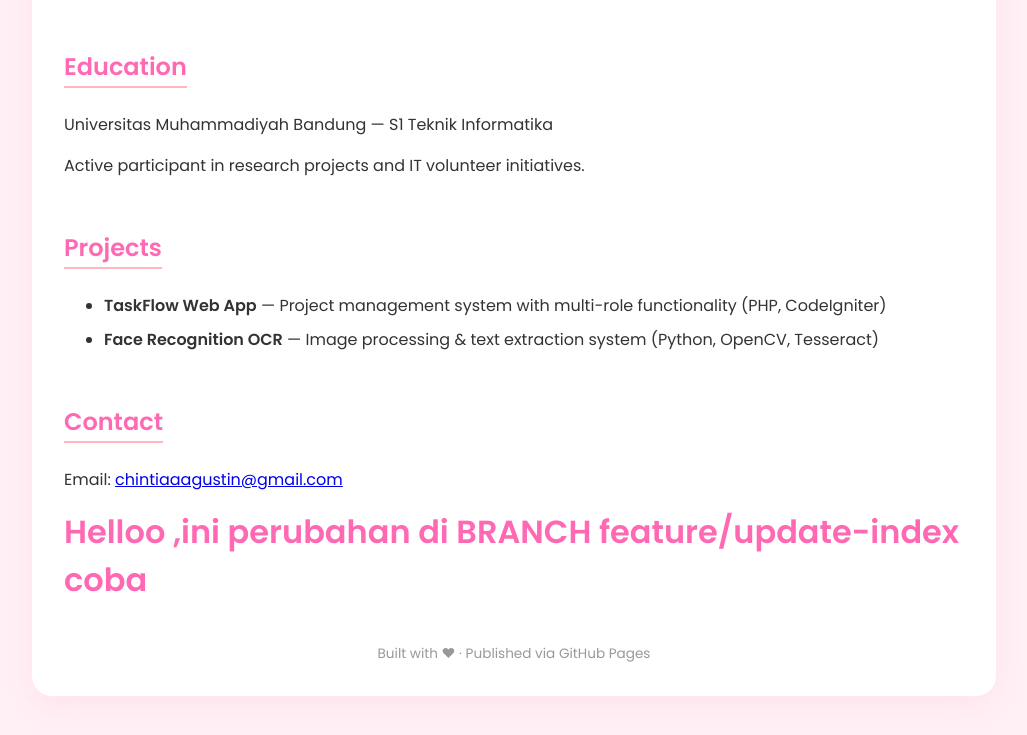
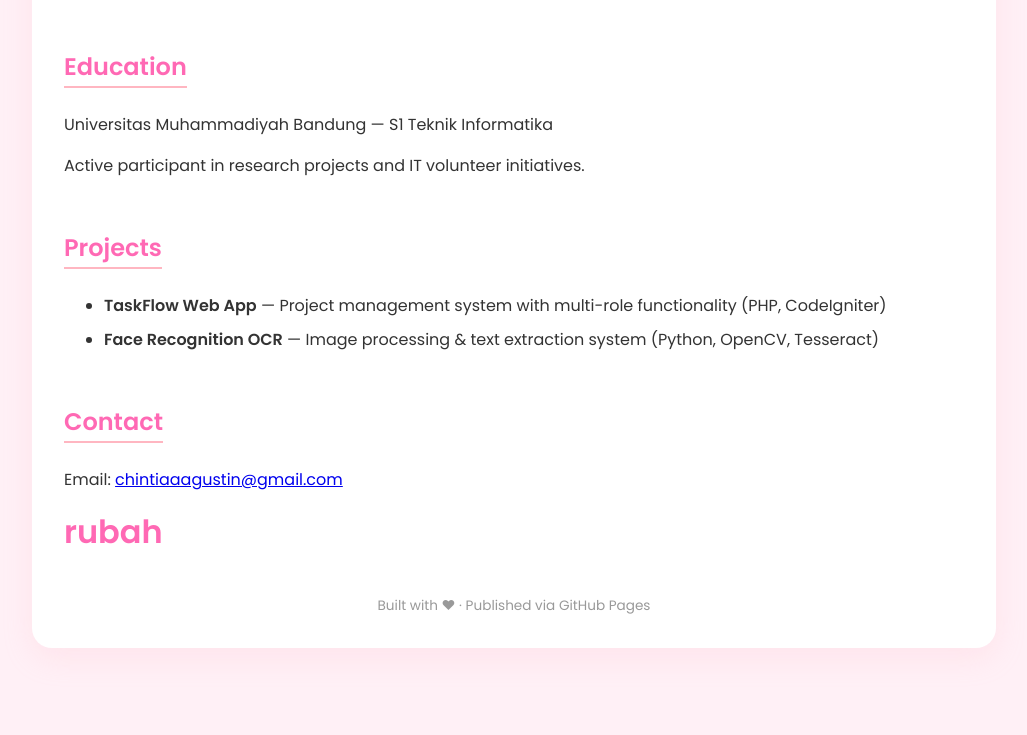
Before and after one commit to ChintiaAgustin/MyProfile, a plain HTML site: page index.html in a window 1280 px wide. Shown: the part 427-1162 px from the top of the page, without its empty margins (126-1153 px from the left). After the commit the page ends 1123 px from the top, so only its background shows below. Drawn offline with Linux system fonts and the light colour scheme.

Commit message:
change update

```diff
--- a/index.html
+++ b/index.html
@@ -160,7 +160,7 @@
             <p>Email: <a href="mailto:chintiaaagustin@gmail.com ">chintiaaagustin@gmail.com</a></p>
         </section>
 
-        <h1>Helloo ,ini perubahan di BRANCH feature/update-index coba</h1>
+        <h1>rubah</h1>
 
 
         <footer>
```
